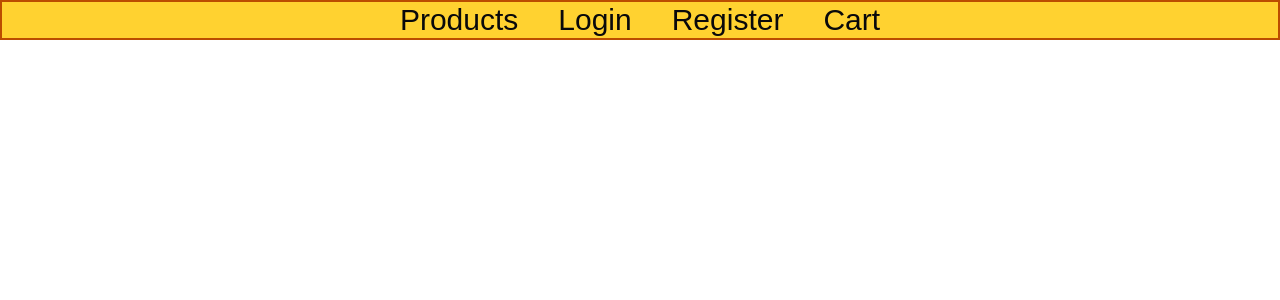
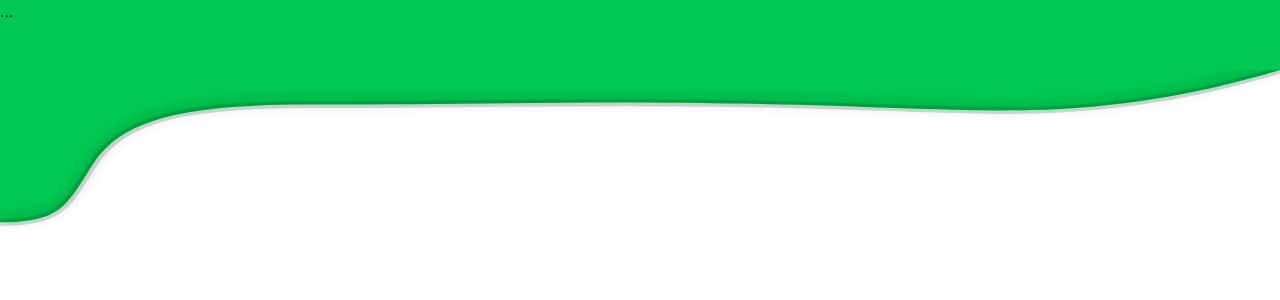
Before and after one commit to LaoDai04/Ecommerce_fullstack, a Next.js app in the folder frontend-nextjs/: page / in a window 1280 px wide. Shown: the top 300 px of the page. Built offline with nearby package versions, Linux system fonts and the light colour scheme.

Commit message:
feat: add front end

```diff
--- a/frontend-nextjs/src/app/page.tsx
+++ b/frontend-nextjs/src/app/page.tsx
@@ -12,18 +12,54 @@ const navBar: NavItem[] = [
 ];
 
 export default function Home() {
+  return (
+     <main className="min-h-screen bg-white">
+    <header className="relative h-[250px] bg-green-500">
 
-  return (
+  <nav className="relative z-30 ...">
+    ...
+  </nav>
 
-    <div className="flex flex-col flex-1 bg-green-300">
-           <div className="flex gap-10 justify-center items-center bg-amber-300 border-amber-700 border-2">
-           {navBar.map((item) => (
-             <Link key={item.name} href={item.href} className="font-medium text-3xl text-zinc-950 dark:text-zinc-50">
-               {item.name}
-             </Link>
-           ))}
-           </div>
+  <div className="absolute inset-x-0 bottom-0 z-20">
+  <svg
+    viewBox="0 0 1440 260"
+    preserveAspectRatio="none"
+    className="block h-[180px] w-full"
+  >
+    <path
+      fill="white"
+      d="
+        M0 220
+        C70 220 75 195 105 135
+        C140 65 220 50 350 50
+        C520 50 650 45 800 48
+        C980 50 1110 65 1210 55
+        C1320 45 1400 15 1440 0
+        L1440 260
+        L0 260
+        Z
+      "
+    />
 
-    </div>
+    <path
+      d="
+        M0 220
+        C70 220 75 195 105 135
+        C140 65 220 50 350 50
+        C520 50 650 45 800 48
+        C980 50 1110 65 1210 55
+        C1320 45 1400 15 1440 0
+      "
+      fill="none"
+      stroke="rgba(0,0,0,0.15)"
+      strokeWidth="10"
+      className="drop-shadow-[0_-5px_8px_rgba(0,0,0,7.15)]"
+    />
+  </svg>
+</div>
+
+</header>
+
+    </main>
   );
 }
--- a/frontend-nextjs/src/app/products/products.tsx
+++ b/frontend-nextjs/src/app/products/products.tsx
@@ -1,11 +1,10 @@
 "use client"
+import useGetItems from "../../hooks/useGetItems";
 
  type Item = {
   itemId: string;
   itemName: string;
 };
-
-import useGetItems from "./getitems";
 
 export function Products() {
   const { data, isPending, isError, error } = useGetItems();
@@ -15,7 +14,6 @@ export function Products() {
     <br />
     {isPending && <p>Loading...</p>}
     {isError && <p>{error instanceof Error ? error.message : 'An error occurred'}</p>}
-   {console.log(data)}
     {data && (
       <ul>
         {data.map((item: Item) => (
```
Also changed, not shown: frontend-nextjs/src/hooks/useGetItems.tsx (renamed from frontend-nextjs/src/app/products/getitems.tsx), 1 other file (tests, documents, lock files or other folders).
